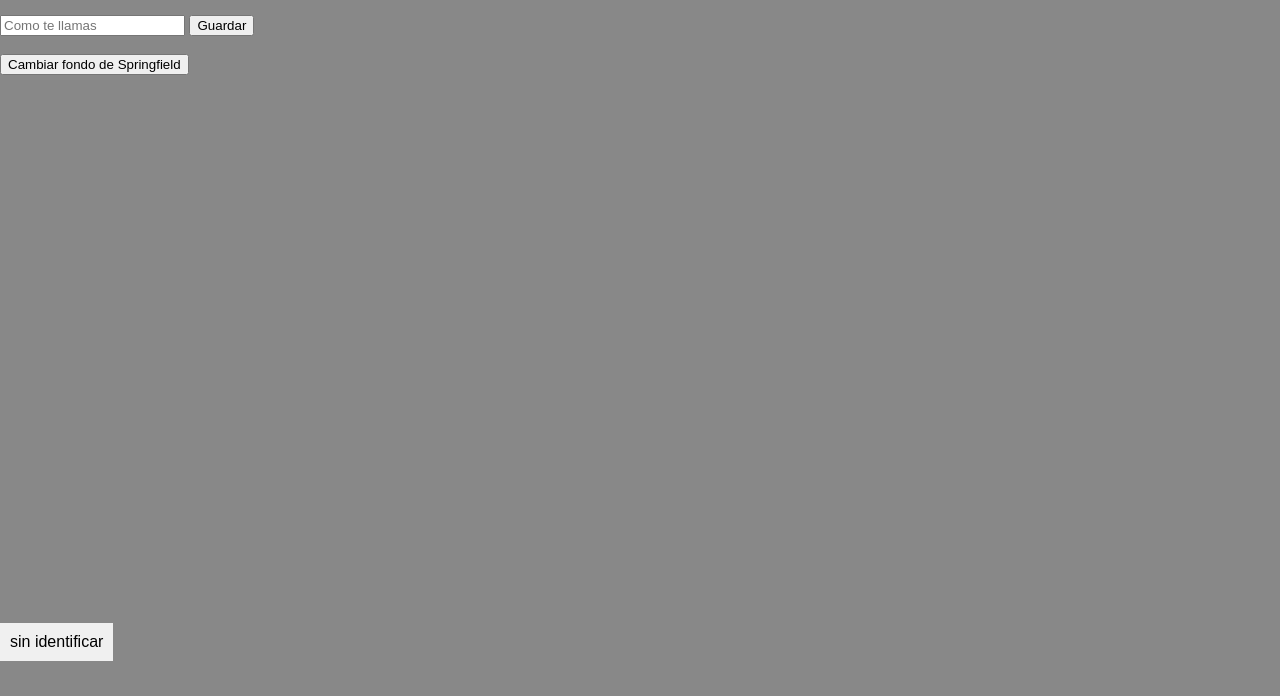
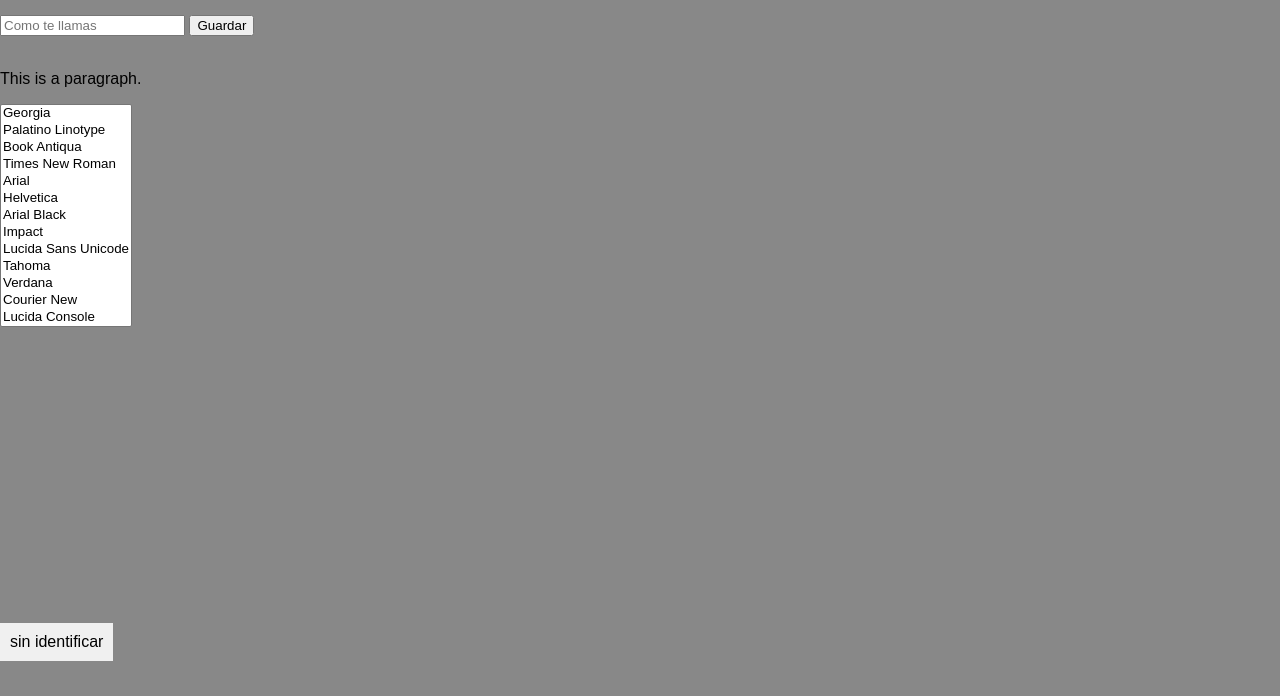
Before and after one commit to agry-code/TrabajoDefinitivo3TBoni, a plain HTML site: page setting.html in a window 1280 px wide. Shown: the part 139-835 px from the top of the page. Drawn offline with Linux system fonts and the light colour scheme.

Commit message:
cambiar estilo letras

```diff
--- a/main.js
+++ b/main.js
@@ -60,3 +60,7 @@ function mostrar() {
     localStorage.removeItem("nombreUsuario");
   });
 }
+function cambiarFuente(){
+  listValue=localStorage.getItem('fuente');
+  document.body.style.fontFamily = listValue;
+}
--- a/setting.html
+++ b/setting.html
@@ -13,7 +13,7 @@
     }
   </style>
 </head>
-
+<script>cambiarFuente();</script>
 <body>
   <nav>
     <ul>
@@ -51,7 +51,33 @@
 
   <br>
   <!-- Botón para cambiar el fondo de Springfield -->
-  <button id="cambiarFondo">Cambiar fondo de Springfield</button>
+  <p id="demo">This is a paragraph.</p>
+
+  <select onchange="myFunction(this);" size="13">
+    <option>Georgia</option>
+    <option>Palatino Linotype</option>
+    <option>Book Antiqua</option>
+    <option>Times New Roman</option>
+    <option>Arial</option>
+    <option>Helvetica</option>
+    <option>Arial Black</option>
+    <option>Impact</option>
+    <option>Lucida Sans Unicode</option>
+    <option>Tahoma</option>
+    <option>Verdana</option>
+    <option>Courier New</option>
+    <option>Lucida Console</option>
+  </select>
+
+  <script>
+function myFunction(selectTag) {
+              var listValue = selectTag.options[selectTag.selectedIndex].text;
+              document.body.style.fontFamily = listValue;
+              localStorage.setItem('fuente',listValue);
+            }
+  </script>
+<script>cambiarFuente();</script>
+
   <div id="texto-mostrado"></div>
   <script>function mostrarTextoAlmacenado() {
     var textoAlmacenado = sessionStorage.getItem('texto') || 'sin identificar';
```
Also changed, not shown: index.html (+2 -1 lines), modal.html (+3 -0 lines), ta-te-ti.html (+3 -0 lines), wordle/springfidle.html (+11 -0 lines), wordle/wordle.js (line endings or trailing spaces).
